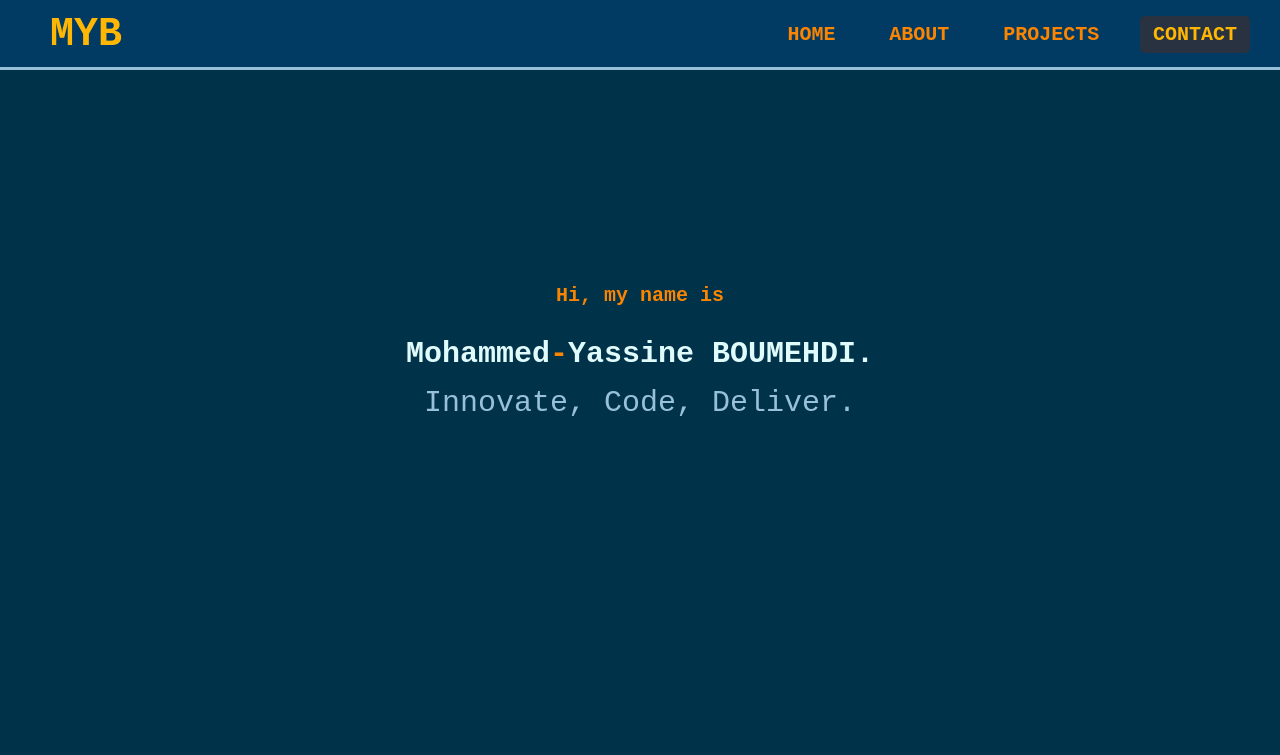
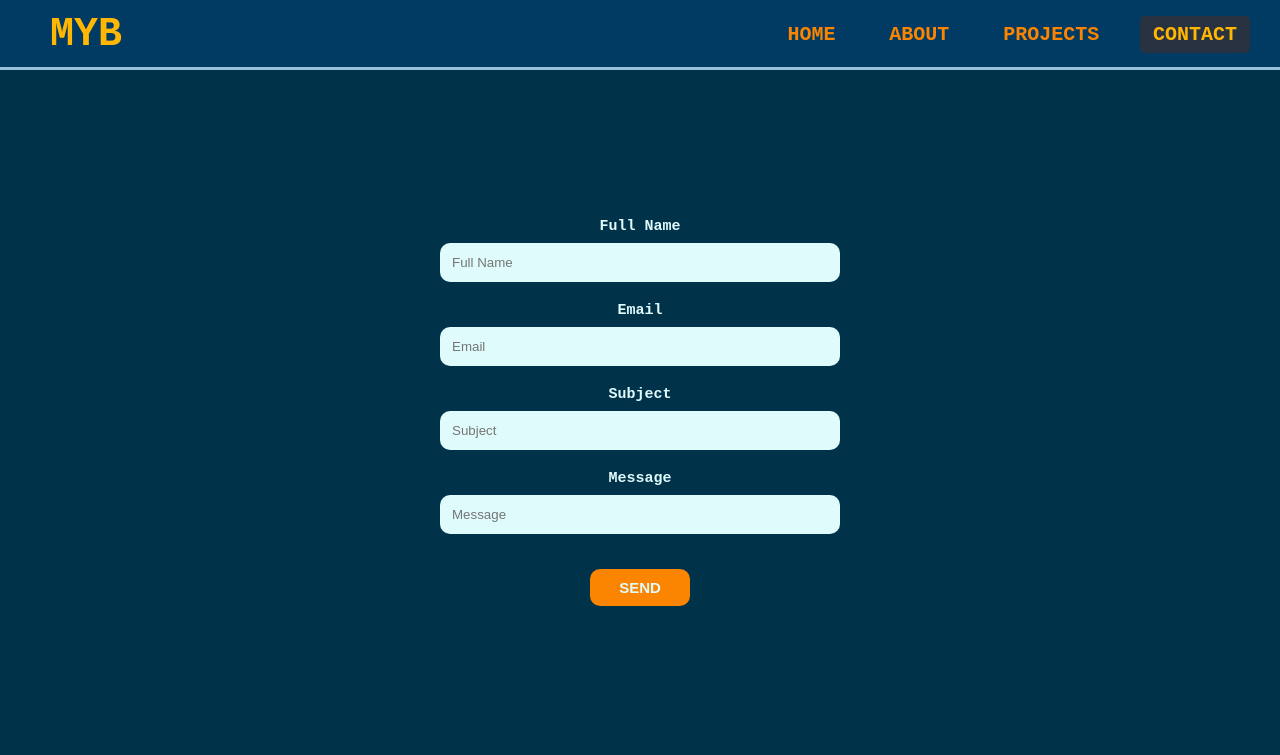
Before and after one commit to MYassineBoum/MainPortfolio, a plain HTML site: page src/contact.html in a window 1280 px wide. Drawn offline with Linux system fonts and the light colour scheme.

Commit message:
contact form

```diff
--- a/assets/style.css
+++ b/assets/style.css
@@ -261,3 +261,43 @@ li .active a{
     color: #e0fbfc;
     transition: .2s;
 }
+
+.contact form{
+    display: flex;
+    flex-direction: column;
+    align-items: center;
+    justify-content: center;
+    color: #e0fbfc;
+    width: 100%;
+    min-height: 85vh;
+}
+
+.contact input{
+    margin-top: 8px;
+    margin-bottom: 20px;
+    padding: 12px;
+    width: 400px;
+    outline: none;
+    border: none;
+    border-radius: 10px;
+    background-color: #e0fbfc;
+}
+
+.contact label{
+    font-size: 15px;
+    font-weight: bold;
+}
+
+.contact button{
+    padding: 10px;
+    outline: none;
+    border: none;
+    border-radius: 10px;
+    background-color: #fb8500;
+    color: #e0fbfc;
+    font-weight: bold;
+    font-size: 15px;
+    width: 100px;
+    cursor: pointer;
+    margin-top: 15px;
+}
--- a/src/contact.html
+++ b/src/contact.html
@@ -22,10 +22,18 @@
                 <li id="cnt" class="active"><a href="#">Contact</a></li>
             </ul>
         </nav>
-        <div class="home">
-            <h3>Hi, my name is</h3>
-            <h1>Mohammed<span>-</span>Yassine BOUMEHDI.</h1>
-            <p>Innovate, Code, Deliver.</p>
+        <div class="contact">
+            <form action="https://formsubmit.co/3696e97e73f29c7c78a703edc61c8877" method="POST">
+                <label>Full Name</label>
+                <input type="text" placeholder="Full Name" id="name">
+                <label>Email</label>
+                <input type="email" placeholder="Email" id="email">
+                <label>Subject</label>
+                <input type="text" placeholder="Subject" id="subject">
+                <label>Message</label>
+                <input type="text" placeholder="Message" id="message">
+                <button>SEND</button>
+            </form>
         </div>
         <script src="script.js"></script>
     </body>
```
